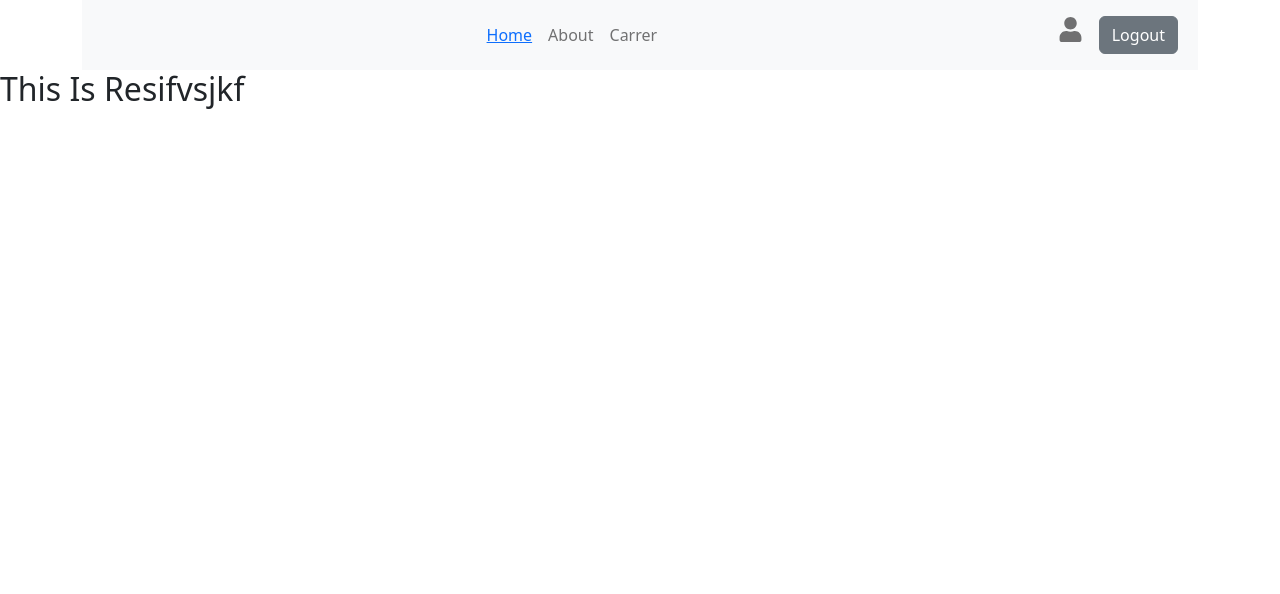
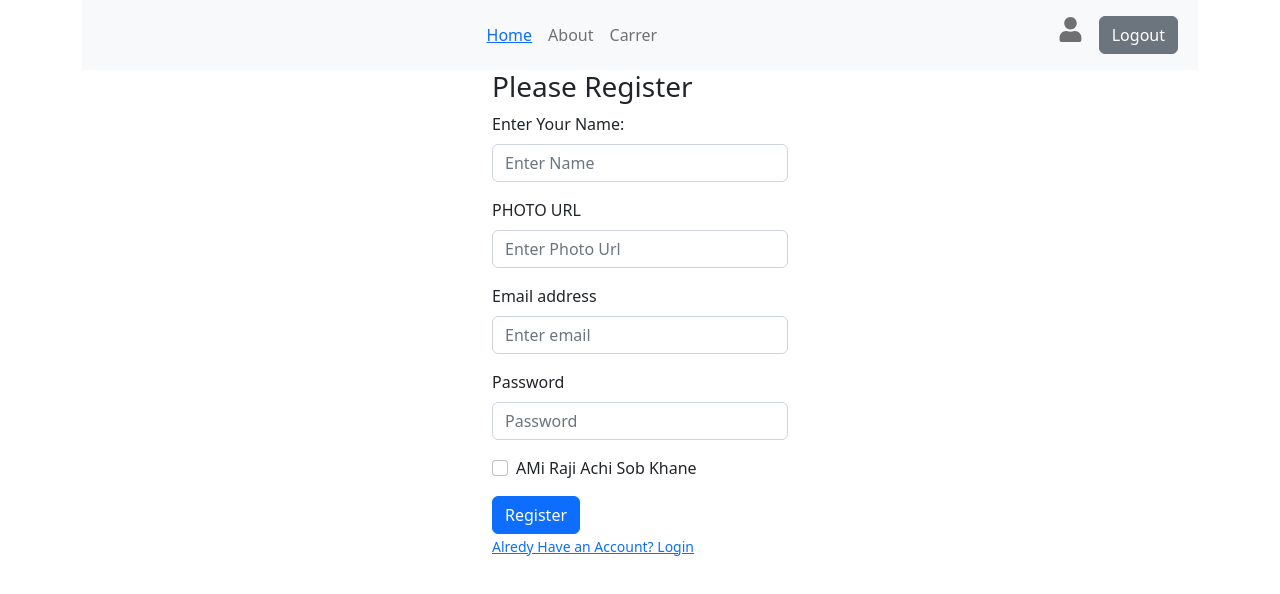
Before and after one commit to UniqueCoderRihan/The-news-dragon, a React (Vite) app: page /register in a window 1280 px wide. Shown: the top 594 px of the page. Built offline with nearby package versions, Linux system fonts and the light colour scheme.

Commit message:
Login and Register done

```diff
--- a/src/LoginAndRegister/Login.jsx
+++ b/src/LoginAndRegister/Login.jsx
@@ -1,10 +1,30 @@
 import React from 'react';
+import { Button, Container,Form } from 'react-bootstrap';
+import { Link } from 'react-router-dom';
 
 const Login = () => {
     return (
-        <div>
-            <h2>This Is Login Frorm</h2>
-        </div>
+        <Container className='w-25 mx-auto'>
+            <h3>Please Login</h3>
+            <Form>
+                <Form.Group className="mb-3" controlId="formBasicEmail">
+                    <Form.Label>Email address</Form.Label>
+                    <Form.Control type="email" name='email' placeholder="Enter email" />
+                </Form.Group>
+
+                <Form.Group className="mb-3" controlId="formBasicPassword">
+                    <Form.Label>Password</Form.Label>
+                    <Form.Control type="password" name='password' required placeholder="Password" />
+                </Form.Group>
+                <Form.Group className="mb-3" controlId="formBasicCheckbox">
+                    <Form.Check type="checkbox" label="Check me out" />
+                </Form.Group>
+                <Button variant="primary" type="submit">
+                    Login
+                </Button>
+                <p><small> <Link to='/register'>New To? SIngUp</Link></small></p>
+            </Form>
+        </Container>
     );
 };
 
--- a/src/LoginAndRegister/Regiester.jsx
+++ b/src/LoginAndRegister/Regiester.jsx
@@ -1,10 +1,39 @@
 import React from 'react';
+import { Button, Container, Form } from 'react-bootstrap';
+import { Link } from 'react-router-dom';
 
 const Regiester = () => {
     return (
-        <div>
-            <h2>This Is Resifvsjkf</h2>
-        </div>
+        <Container className='w-25 mx-auto'>
+            <h3>Please Register</h3>
+            <Form>
+                <Form.Group className="mb-3" controlId="formBasicEmail">
+                    <Form.Label>Enter Your Name: </Form.Label>
+                    <Form.Control type="text" name='name' placeholder="Enter Name" />
+                </Form.Group>
+                <Form.Group className="mb-3" controlId="formBasicEmail">
+                    <Form.Label>PHOTO URL </Form.Label>
+                    <Form.Control type="text" name='photo' placeholder="Enter Photo Url" />
+                </Form.Group>
+
+                <Form.Group className="mb-3" controlId="formBasicEmail">
+                    <Form.Label>Email address</Form.Label>
+                    <Form.Control type="email" name='email' placeholder="Enter email" />
+                </Form.Group>
+
+                <Form.Group className="mb-3" controlId="formBasicPassword">
+                    <Form.Label>Password</Form.Label>
+                    <Form.Control type="password" name='password' required placeholder="Password" />
+                </Form.Group>
+                <Form.Group className="mb-3" controlId="formBasicCheckbox">
+                    <Form.Check type="checkbox" label="AMi Raji Achi Sob Khane" />
+                </Form.Group>
+                <Button variant="primary" type="submit">
+                    Register
+                </Button>
+                <p><small> <Link to='/login'>Alredy Have an Account? Login</Link></small></p>
+            </Form>
+        </Container>
     );
 };
 
```
